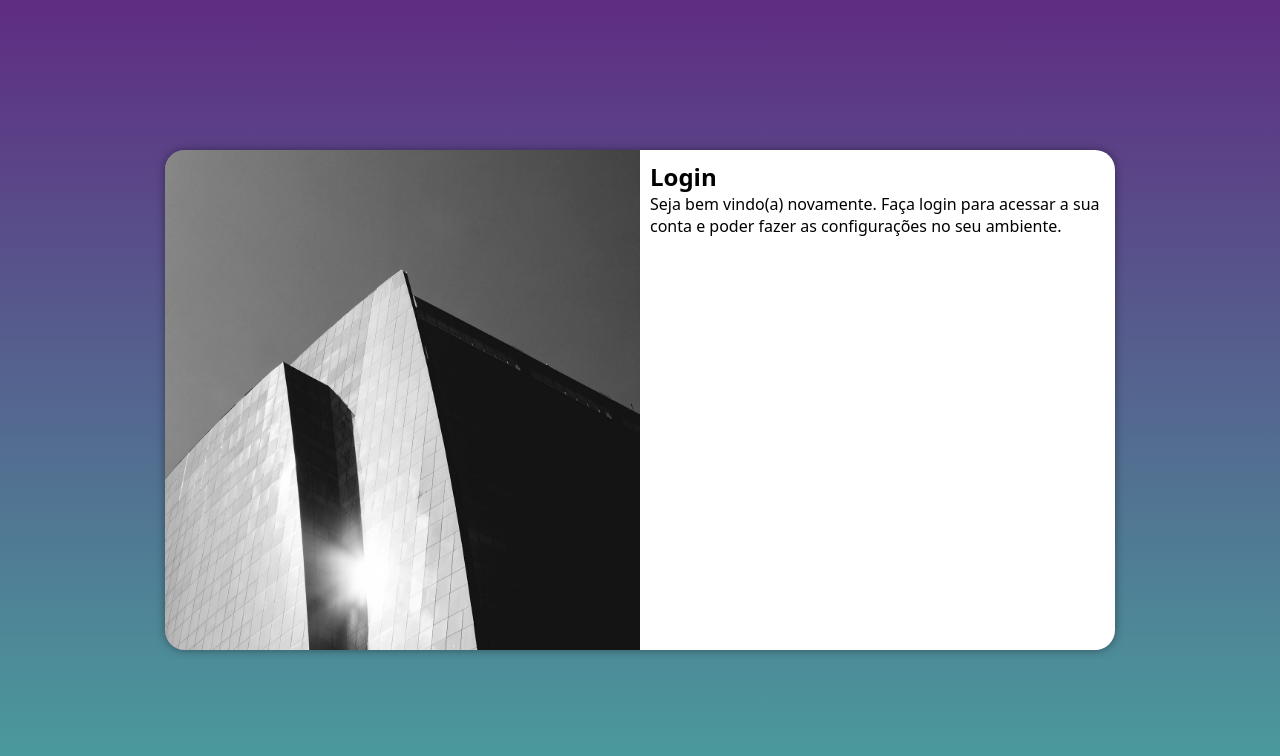
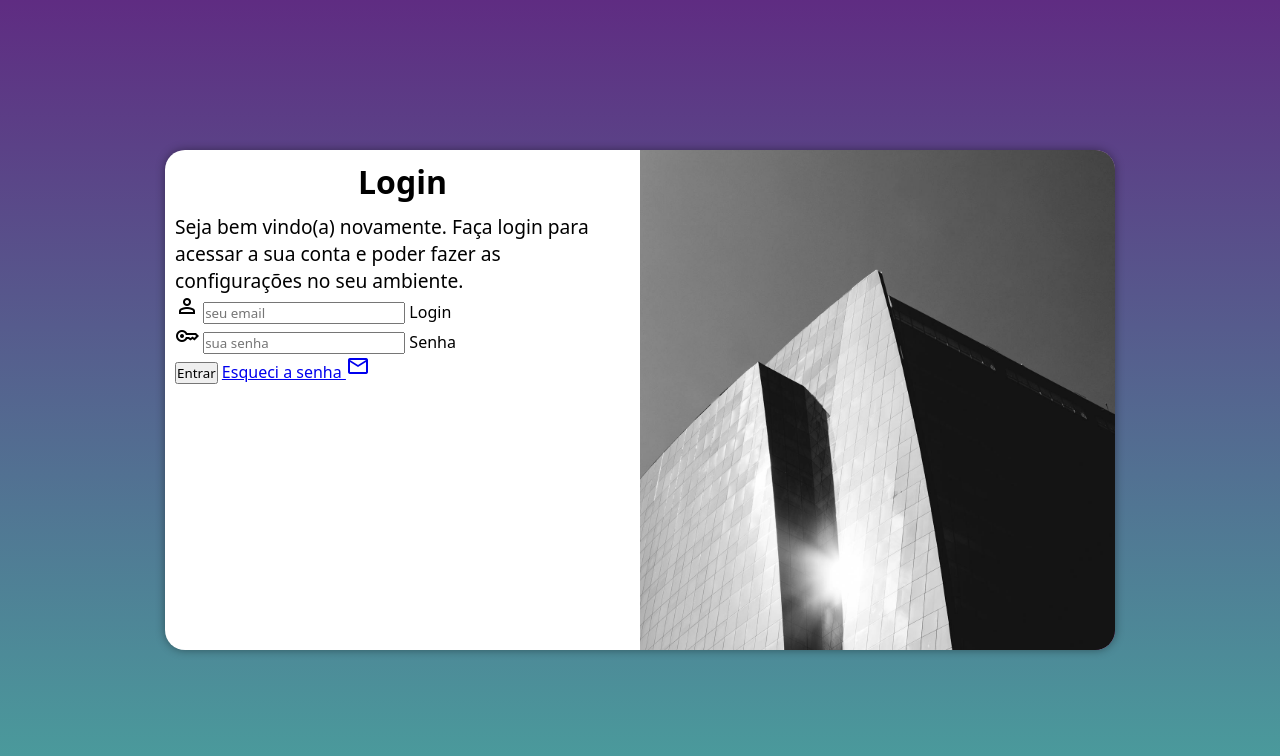
Before and after one commit to cadimrosalem/projeto-login, a plain HTML site: page index.html in a window 1280 px wide. Drawn offline with nearby package versions, Linux system fonts and the light colour scheme.

Commit message:
criei o formulário de login

```diff
--- a/estilos/media-query.css
+++ b/estilos/media-query.css
@@ -33,13 +33,21 @@
     }
 
     section#login > div#imagem {
-        float: left;
+        float: right;
         width: 50%;
         height: 100%;
     }
 
     section#login > div#formulario {
-        float: right;
+        float: left;
         width: 50%;
     }
+
+    div#formulario > h1 {
+        font-size: 2em;
+    }
+
+    div#formulario > p {
+        font-size: 1.2em;
+    }
 }
--- a/estilos/style.css
+++ b/estilos/style.css
@@ -54,3 +54,12 @@ section#login > div#formulario {
     display: block;
     padding: 10px;
 }
+
+div#formulario > h1 {
+    text-align: center;
+    margin-bottom: 10px;
+}
+
+div#formulario > p {
+    font-size: 0.8em;
+}
--- a/index.html
+++ b/index.html
@@ -4,6 +4,7 @@
     <meta charset="UTF-8">
     <meta name="viewport" content="width=device-width, initial-scale=1.0">
     <title>Login</title>
+    <link href="https://fonts.googleapis.com/css2?family=Material+Symbols+Outlined" rel="stylesheet" />
     <link rel="stylesheet" href="estilos/style.css">
     <link rel="stylesheet" href="estilos/media-query.css">
 </head>
@@ -16,8 +17,26 @@
             <div id="formulario">
                 <h1>Login</h1>
                 <p>Seja bem vindo(a) novamente. Faça login para acessar a sua conta e poder fazer as configurações no seu ambiente.</p>
-                <form action="login.php" method="post">
+                <form action="login.php" method="post" autocomplete="on">
+                    <div class="campo">
 
+                        <span class="material-symbols-outlined">person</span>
+                        <input type="email" name="login" id="ilogin" placeholder="seu email" autocomplete="email" required maxlength="30">
+                        <label for="ilogin">Login</label>
+
+
+                    </div>
+                    <div class="campo">
+
+                        <span class="material-symbols-outlined">key</span>
+                        <input type="password" name="senha" id="isenha" placeholder="sua senha" autocomplete="current-password" required minlength="8" maxlength="20">
+                        <label for="isenha">Senha</label>
+
+                    </div>
+                    <input type="submit" value="Entrar">
+                    <a href="esqueci.html">
+                        Esqueci a senha <span class="material-symbols-outlined">mail</span>
+                    </a>
                 </form>
             </div>
         </section>
```
